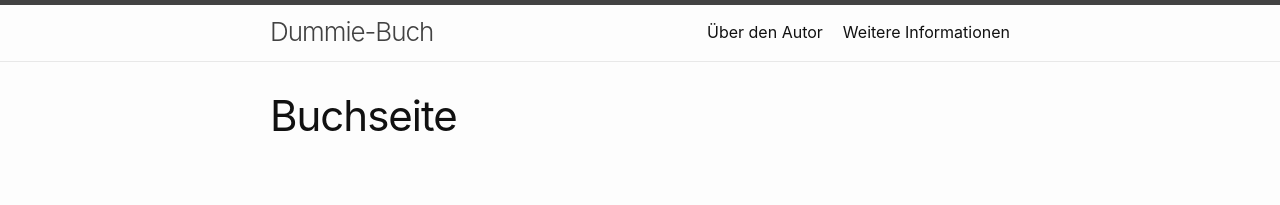
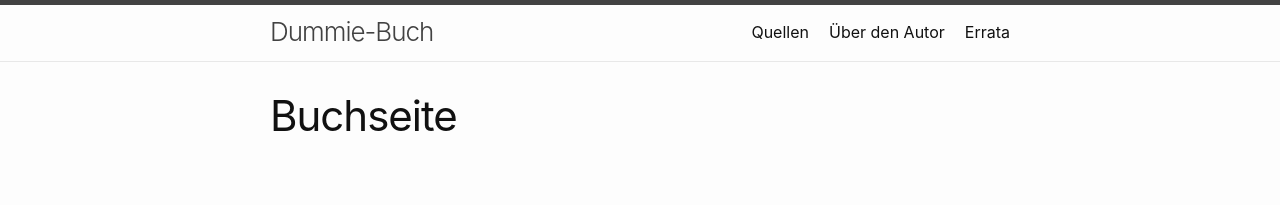
Before and after one commit to awkologist/dummie, a Jekyll site: the page built from index.md, in a window 1280 px wide. Shown: the top 205 px of the page. Built offline with Jekyll 4.4.1, drawn with Linux system fonts in a browser that asks for light colours.

Commit message:
Update _config.yml

```diff
--- a/_config.yml
+++ b/_config.yml
@@ -48,8 +48,9 @@ minima:
 # If you want to link only specific pages in your header, uncomment
 # this and add the path to the pages in order as they should show up
 header_pages:
+ - literatur.md
  - autor.md
- - weiteres.md
+ - errata.md
 
 # Build settings
 theme: minima
```
